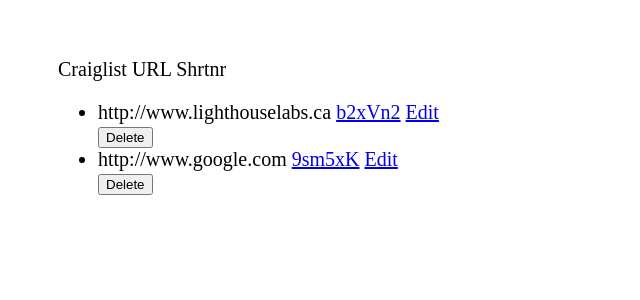
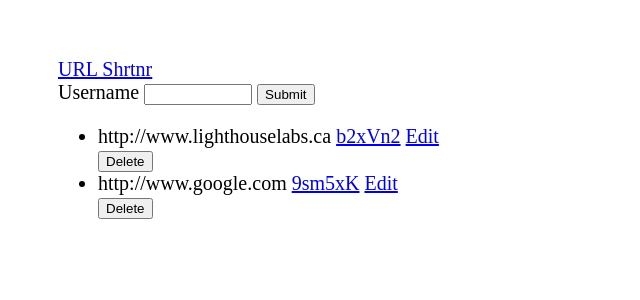
Before and after one commit to potatowave/url-shortener, a Node server app: page /urls in a window 1280 px wide. Shown: the top 300 px of the page, without its empty margins (0-640 px from the left). Run offline with Node 20, Linux system fonts and the light colour scheme.

Commit message:
Added cookies

```diff
--- a/express_server.js
+++ b/express_server.js
@@ -3,6 +3,9 @@
 const express = require("express");
 const randStr = require("./randomstring");
 const app = express();
+const Cookies = require('cookies');
+const KeyGrip = require("keygrip")
+const keys = new KeyGrip(['samsung note 7', 'iphone 7'], 'sha256')
 
 // Configuration
 
@@ -21,16 +24,22 @@ var urlDatabase = {
 const bodyParser = require("body-parser");
 app.use(bodyParser.urlencoded());
 
+app.use((req, res, next) => {
+  req.cookies = new Cookies( req, res, { "keys": keys } )
+  next();
+})
+
 // Routing
 
 // respond to gets from /urls
 
 app.get("/urls/new", (req, res) => {
-  res.render("urls_new");
+  let templateVars = { shortURL: req.params.id, username: req.cookies.get("username"), urlDatabase};
+  res.render("urls_new", templateVars);
 });
 
 app.get("/urls/:id", (req, res) => {
-  let templateVars = { shortURL: req.params.id, urlDatabase};
+  let templateVars = { shortURL: req.params.id, username: req.cookies.get("username"), urlDatabase};
   console.log(req.params.id);
   res.render("urls_view", templateVars);
 });
@@ -38,9 +47,10 @@ app.get("/urls/:id", (req, res) => {
 // respond to gets from /urls/new (serves form)
 
 // resond to posts from /urls
-let urls = { urls: urlDatabase }
+
 app.get("/urls", (req, res) => {
-  res.render("urls_index", urls);
+  let templateVars = { urls: urlDatabase, username: req.cookies.get("username") }
+  res.render("urls_index", templateVars);
 });
 
 app.post("/urls", (req, res) => {
@@ -54,9 +64,11 @@ app.post("/urls", (req, res) => {
 });
 
 app.get("/url/:shortURL", (req, res) => {
-  res.render("urls_view");
+  let templateVars = { urls: urlDatabase, username: req.cookies.get("username") }
+  res.render("urls_view", templateVars);
 
 });
+
 
 app.get("/u/:shortURL", (req, res) => {
   //console.log(req.params.shortURL);
@@ -65,8 +77,17 @@ app.get("/u/:shortURL", (req, res) => {
   if (longURL !== undefined) {
     res.redirect(301, longURL);
   } else {
-    console.log("Incoming Request to unknown redirect")
+    console.log("Incoming Request to unknown redirect " + short);
   }
+
+});
+
+app.post("/login", (req, res) => {
+
+  let userName = req.body.username;
+  req.cookies.set("username", userName);
+  res.redirect("/urls/");
+  console.log(userName);
 
 });
 
@@ -81,8 +102,7 @@ app.post("/urls/:id/delete", (req, res) => {
 });
 
 app.post("/urls/:id", (req, res) => {
-  // console.log(req.body.longURL);  // debug statement to see POST parameters
-  //res.send("Ok");         // Respond with 'Ok' (we will replace this)
+
   let id = req.params.id;
   console.log(req.body.newURL);
   urlDatabase[id] = req.body.newURL;
--- a/views/partials/_header.ejs
+++ b/views/partials/_header.ejs
@@ -1 +1,14 @@
-Craiglist URL Shrtnr
+<a href="../urls/">URL Shrtnr</a>
+
+<br>
+
+<% if (username !== undefined) { %>
+  Hello, <%= username %>.  Logout
+<% } else { %>
+
+<form action="/login" method="POST">
+Username <input id="" type="text" name="username" style="width: 100px">
+<input type="submit" value="Submit">
+</form>
+
+<% } %>
--- a/views/urls_index.ejs
+++ b/views/urls_index.ejs
@@ -13,7 +13,7 @@
       <li>
       <%= urls[key] + "  " %>
       <a href="/u/<%= key %>"><%= key %></a>
-      <a href="<%= key %>">Edit</a>
+      <a href="/urls/<%= key %>">Edit</a>
       <form method="POST" action="/urls/<%= key %>/delete">
       <input type="submit" value="Delete">
       </form>
--- a/views/urls_new.ejs
+++ b/views/urls_new.ejs
@@ -3,7 +3,7 @@
   <head></head>
   <body style="font-size:20px; padding:50px;">
     <% include partials/_header %>
-    <form action="/urls" method="POST" style="margin:15px;">
+    <form action="/urls" method="POST" style="">
       <label for="longURL">Enter a URL:</label>
       <input id="longURL" type="text" name="longURL" placeholder="http://" style="width: 300px">
       <input type="submit" value="Submit">
--- a/views/urls_view.ejs
+++ b/views/urls_view.ejs
@@ -6,7 +6,7 @@
 
   <body style="font-size:20px; padding:50px;">
     <% include partials/_header %>
-    <form action="/urls/<%= shortURL %>" method="POST" style="margin:15px;">
+    <form action="/urls/<%= shortURL %>" method="POST">
       <label for="newURL">Enter a URL:</label>
       <input id="newURL" type="text" name="newURL" placeholder="http://" style="width: 300px" value="<%= urlDatabase[shortURL] %>">
       <input type="submit" value="Change">
```
